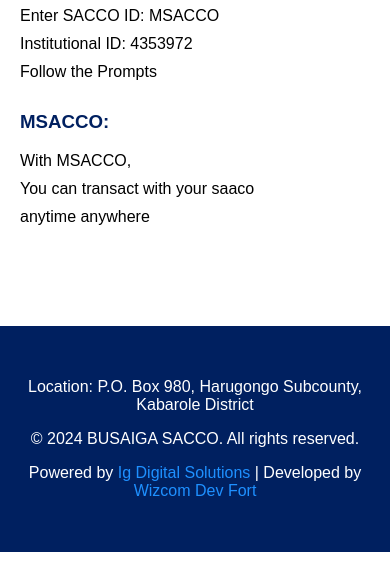
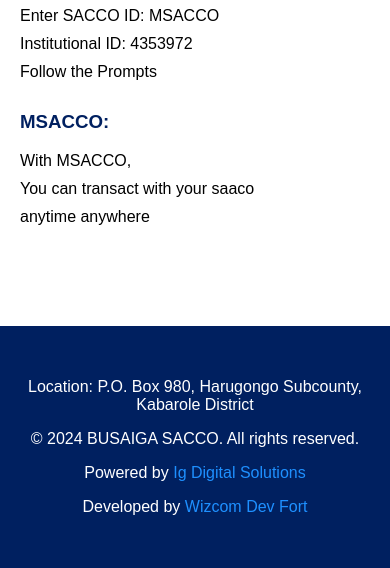
Before and after one commit to Wizcom12/busaiga, a plain HTML site: page mobile.html in a window 390 px wide. Shown: the part 926-1494 px from the top of the page. Drawn offline with Linux system fonts and the light colour scheme.

Commit message:
Update mobile.html

```diff
--- a/mobile.html
+++ b/mobile.html
@@ -70,7 +70,8 @@
         <div class="container">
             <p>Location: P.O. Box 980, Harugongo Subcounty, Kabarole District</p>
             <p>&copy; 2024 BUSAIGA SACCO. All rights reserved.</p>
-            <p>Powered by <a href="https://wa.me/+256784829845" target="_blank">Ig Digital Solutions</a> | Developed by <a href="https://wa.me/+256779491167" target="_blank">Wizcom Dev Fort</a></p>
+            <p>Powered by <a href="https://wa.me/+256784829845" target="_blank">Ig Digital Solutions</a></p>
+                <p></p>Developed by <a href="https://wa.me/+256779491167" target="_blank">Wizcom Dev Fort</a></p>
         </div>
     </footer>
 </body>
```
